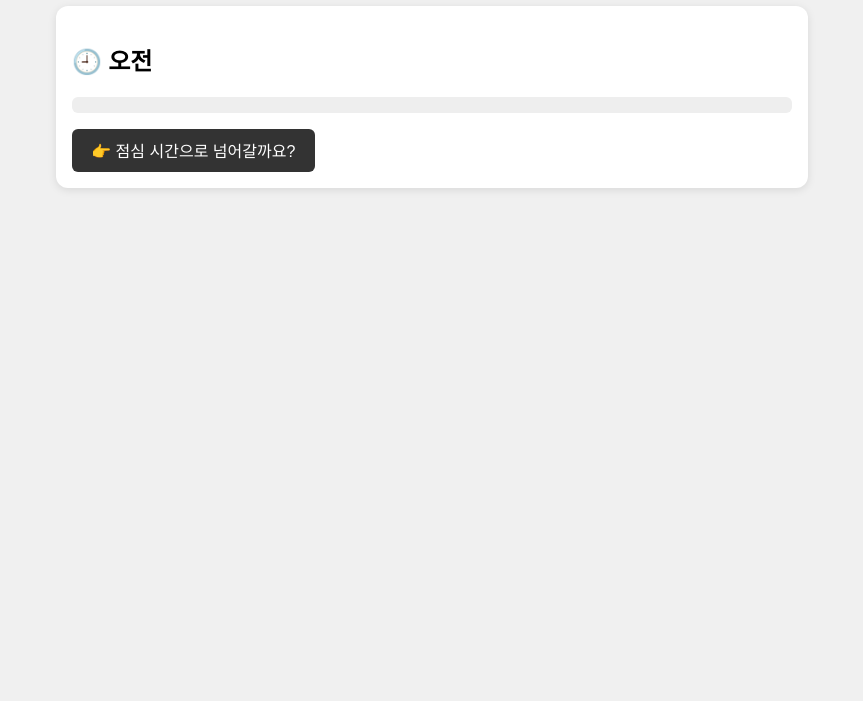
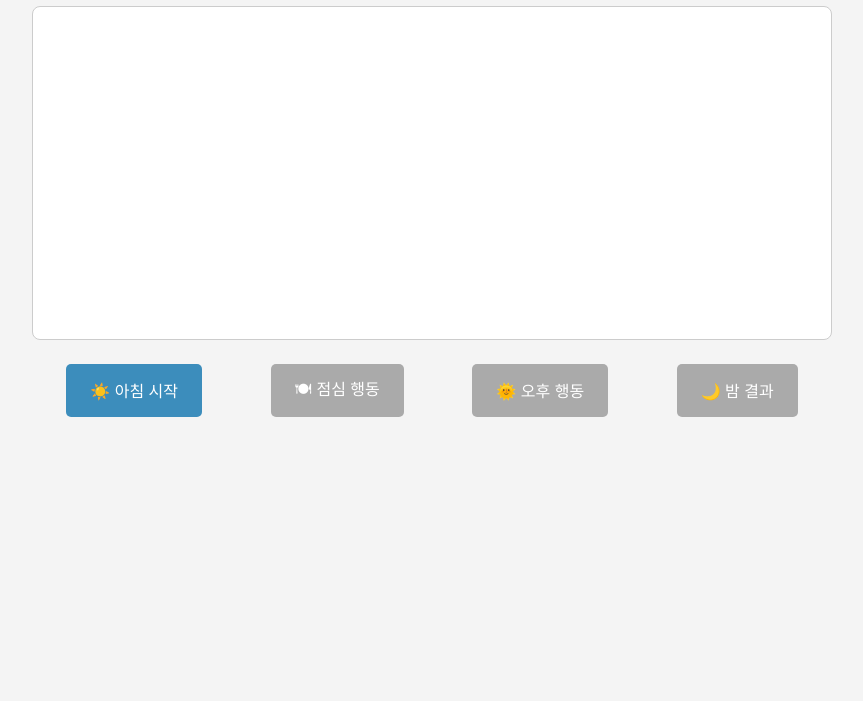
Before and after one commit to hoony8355/Level-up-everyone-except-me, a plain HTML site: page index.html in a window 1280 px wide. Shown: the part 99-800 px from the top of the page, without its empty margins (208-1071 px from the left). Drawn offline with Linux system fonts and the light colour scheme.

Commit message:
Update index.html

```diff
--- a/index.html
+++ b/index.html
@@ -3,119 +3,99 @@
 <head>
   <meta charset="UTF-8" />
   <meta name="viewport" content="width=device-width, initial-scale=1.0" />
-  <title>나 빼고 다 레벨업 - 경영 타이쿤</title>
+  <title>나 빼고 다 레벨업</title>
   <style>
     body {
       font-family: 'Segoe UI', sans-serif;
-      margin: 0;
       padding: 1rem;
-      background: #f0f0f0;
+      max-width: 800px;
+      margin: auto;
+      background-color: #f4f4f4;
     }
     h1 {
       text-align: center;
     }
-    .section {
-      display: none;
-      max-width: 720px;
-      margin: 1rem auto;
-      background: white;
+    #log {
+      background: #fff;
       padding: 1rem;
-      border-radius: 12px;
-      box-shadow: 0 2px 8px rgba(0,0,0,0.1);
+      border: 1px solid #ccc;
+      border-radius: 8px;
+      height: 300px;
+      overflow-y: auto;
+      white-space: pre-wrap;
     }
-    .visible {
-      display: block;
+    .controls {
+      display: flex;
+      justify-content: space-around;
+      margin-top: 1rem;
+      flex-wrap: wrap;
     }
-    .log {
-      background: #eee;
-      padding: 0.5rem;
-      border-radius: 6px;
-      max-height: 200px;
-      overflow-y: auto;
-      font-size: 0.9em;
-    }
-    button {
-      padding: 0.6rem 1.2rem;
+    .controls button {
+      padding: 0.75rem 1.5rem;
+      font-size: 1rem;
+      margin: 0.5rem;
       border: none;
-      border-radius: 6px;
-      background: #333;
+      border-radius: 5px;
+      background-color: #3c8dbc;
       color: white;
-      font-size: 1rem;
-      margin-top: 1rem;
       cursor: pointer;
     }
-    button:hover {
-      background: #555;
+    .controls button:disabled {
+      background-color: #aaa;
     }
   </style>
 </head>
 <body>
-  <h1>🏰 나 빼고 다 레벨업</h1>
+  <h1>나 빼고 다 레벨업 - 길드 운영 시뮬레이션</h1>
 
-  <div class="section visible" id="section-morning">
-    <h2>🕘 오전</h2>
-    <div id="log-morning" class="log"></div>
-    <button onclick="nextPhase('lunch')">👉 점심 시간으로 넘어갈까요?</button>
-  </div>
+  <div id="log"></div>
 
-  <div class="section" id="section-lunch">
-    <h2>🍽 점심</h2>
-    <div id="log-lunch" class="log"></div>
-    <button onclick="nextPhase('afternoon')">👉 오후 시간으로 넘어갈까요?</button>
-  </div>
-
-  <div class="section" id="section-afternoon">
-    <h2>☀️ 오후</h2>
-    <div id="log-afternoon" class="log"></div>
-    <button onclick="nextPhase('night')">👉 밤 시간으로 넘어갈까요?</button>
-  </div>
-
-  <div class="section" id="section-night">
-    <h2>🌙 밤</h2>
-    <div id="log-night" class="log"></div>
-    <button onclick="nextDay()">🌅 다음 날로 진행</button>
+  <div class="controls">
+    <button id="morningBtn">☀️ 아침 시작</button>
+    <button id="lunchBtn" disabled>🍽 점심 행동</button>
+    <button id="afternoonBtn" disabled>🌞 오후 행동</button>
+    <button id="nightBtn" disabled>🌙 밤 결과</button>
   </div>
 
   <script type="module">
-    import game from './game.js';
+    import { GuildGame } from './game.js';
 
-    const sections = ['morning', 'lunch', 'afternoon', 'night'];
-    let currentPhaseIndex = 0;
+    const logElement = document.getElementById('log');
+    const morningBtn = document.getElementById('morningBtn');
+    const lunchBtn = document.getElementById('lunchBtn');
+    const afternoonBtn = document.getElementById('afternoonBtn');
+    const nightBtn = document.getElementById('nightBtn');
 
-    function showSection(id) {
-      sections.forEach(s => {
-        document.getElementById(`section-${s}`).classList.remove('visible');
-      });
-      document.getElementById(`section-${id}`).classList.add('visible');
-    }
+    const log = (message) => {
+      logElement.textContent += `\n${message}`;
+      logElement.scrollTop = logElement.scrollHeight;
+    };
 
-    function nextPhase(next) {
-      const logId = `log-${sections[currentPhaseIndex]}`;
-      const output = document.getElementById(logId);
-      const log = game[`handle${capitalize(sections[currentPhaseIndex])}`]();
-      output.innerText = log.join('\n');
-      currentPhaseIndex++;
-      showSection(next);
-    }
+    const game = new GuildGame(log);
 
-    function nextDay() {
-      const logId = `log-${sections[currentPhaseIndex]}`;
-      const output = document.getElementById(logId);
-      const log = game.handleNight();
-      output.innerText = log.join('\n');
-      currentPhaseIndex = 0;
-      game.nextDay();
-      showSection(sections[0]);
-    }
+    morningBtn.addEventListener('click', () => {
+      game.handleMorning();
+      morningBtn.disabled = true;
+      lunchBtn.disabled = false;
+    });
 
-    function capitalize(str) {
-      return str.charAt(0).toUpperCase() + str.slice(1);
-    }
+    lunchBtn.addEventListener('click', () => {
+      game.handleLunch();
+      lunchBtn.disabled = true;
+      afternoonBtn.disabled = false;
+    });
 
-    // 첫 화면
-    showSection('morning');
-    window.nextPhase = nextPhase;
-    window.nextDay = nextDay;
+    afternoonBtn.addEventListener('click', () => {
+      game.handleAfternoon();
+      afternoonBtn.disabled = true;
+      nightBtn.disabled = false;
+    });
+
+    nightBtn.addEventListener('click', () => {
+      game.handleNight();
+      nightBtn.disabled = true;
+      morningBtn.disabled = false;
+    });
   </script>
 </body>
 </html>
```
